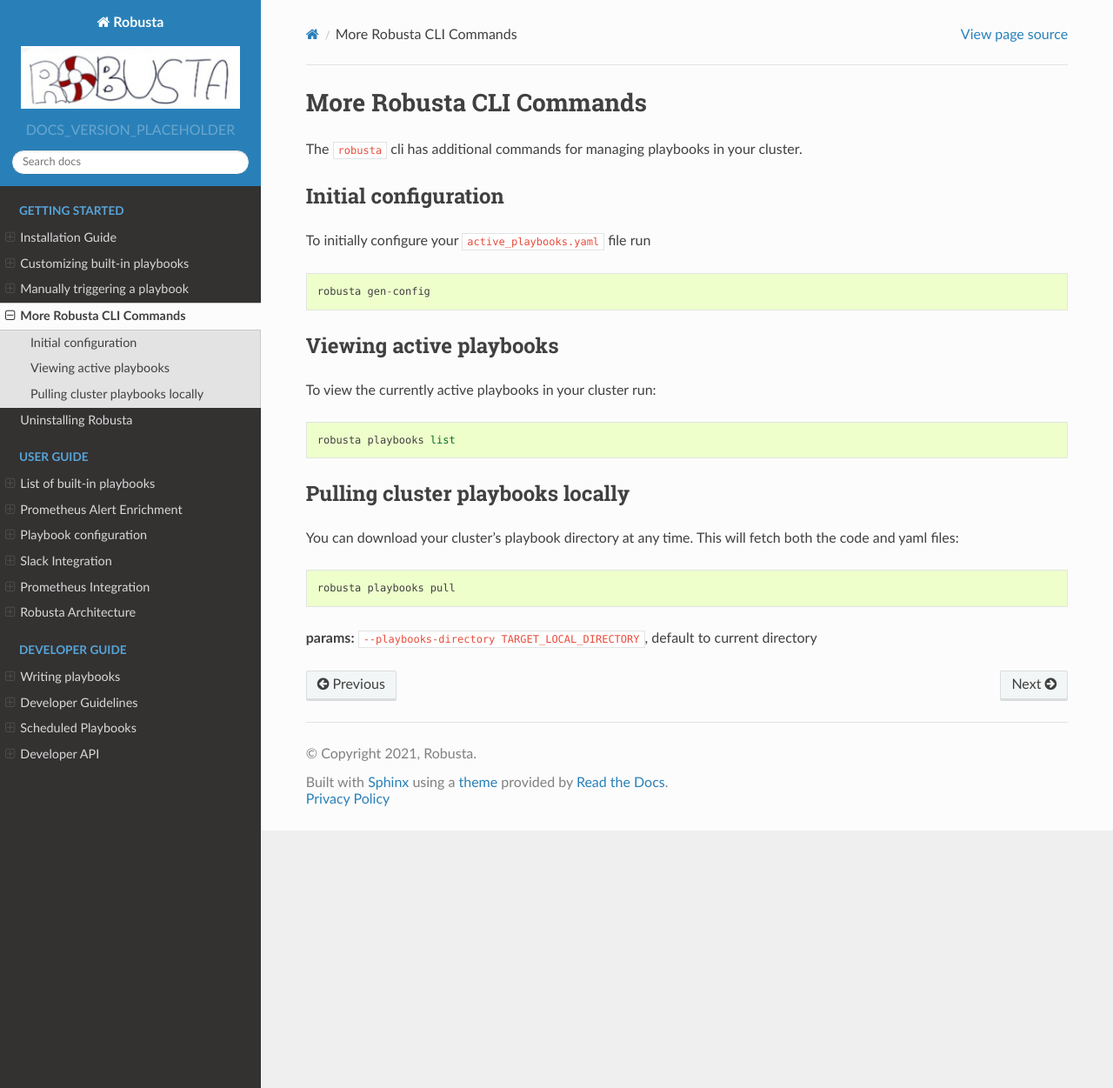
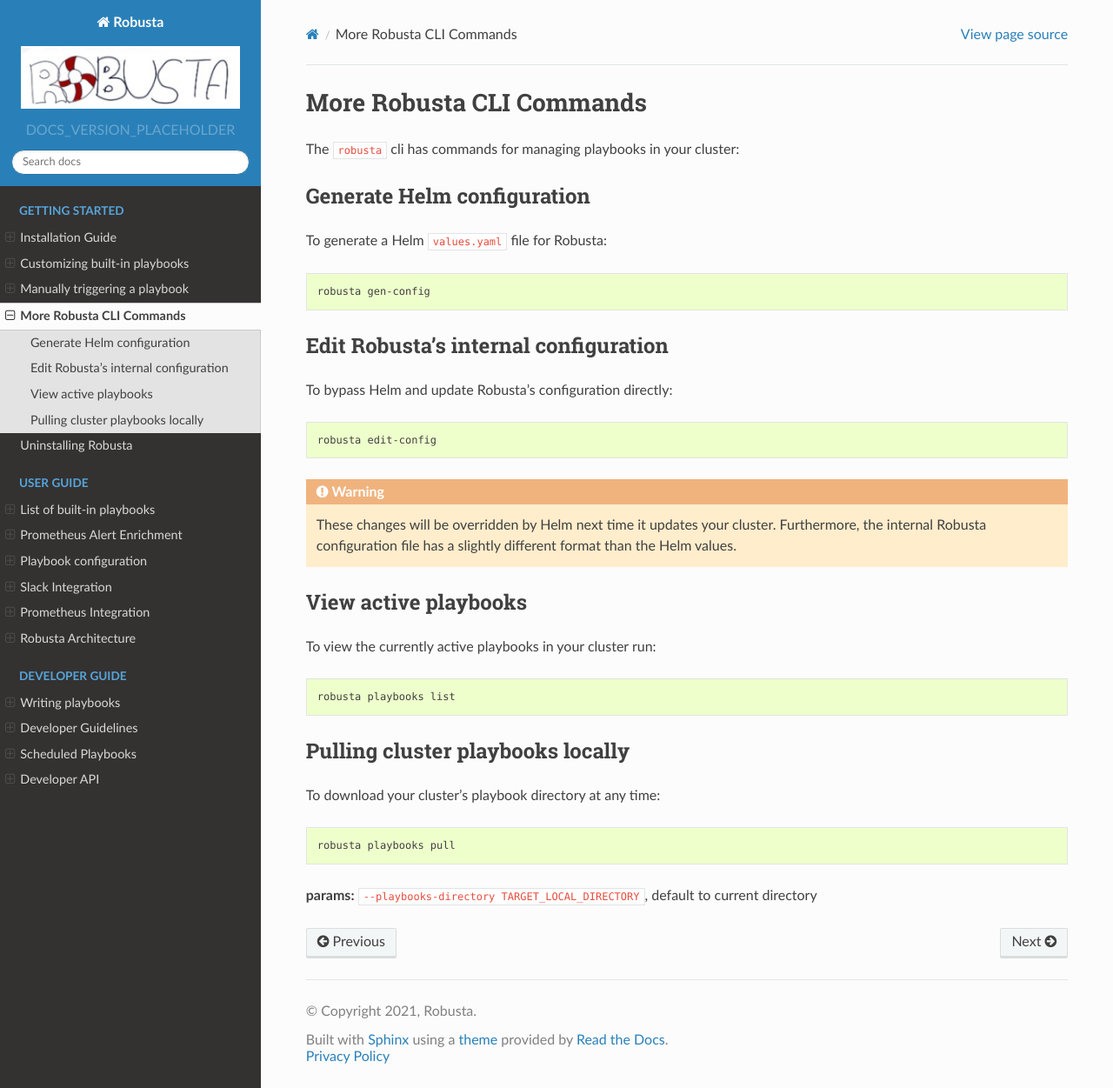
Before and after one commit to robusta-dev/robusta, a Sphinx documentation site: the page built from docs/getting-started/more-commands.rst, in a window 1280 px wide and 1251 px high. Shown: the whole window at 87% size. Built offline with Sphinx 7.4.7 and the Read the Docs theme 2.0.0, drawn with Linux system fonts in a browser that asks for light colours.

Commit message:
update docs

```diff
--- a/docs/getting-started/customization.rst
+++ b/docs/getting-started/customization.rst
@@ -42,4 +42,4 @@
 
 Scaling the deployment triggered a notification.
 
-Try changing the configuration in ``active_playbooks.yaml`` so that Robusta monitors changes to a deployment's image tag too.
+Try changing the configuration in ``values.yaml`` so that Robusta monitors changes to a deployment's image tag too.
--- a/docs/getting-started/more-commands.rst
+++ b/docs/getting-started/more-commands.rst
@@ -1,30 +1,40 @@
 More Robusta CLI Commands
 ##############################
 
-The ``robusta`` cli has additional commands for managing playbooks in your cluster.
+The ``robusta`` cli has commands for managing playbooks in your cluster:
 
-Initial configuration
+Generate Helm configuration
 ------------------------------------------
-To initially configure your ``active_playbooks.yaml`` file run
+To generate a Helm ``values.yaml`` file for Robusta:
 
-.. code-block:: python
+.. code-block:: bash
 
    robusta gen-config
 
+Edit Robusta's internal configuration
+--------------------------------------
 
-Viewing active playbooks
+To bypass Helm and update Robusta's configuration directly:
+
+.. code-block:: bash
+
+   robusta edit-config
+
+.. warning:: These changes will be overridden by Helm next time it updates your cluster. Furthermore, the internal Robusta configuration file has a slightly different format than the Helm values.
+
+View active playbooks
 ------------------------------------------
 To view the currently active playbooks in your cluster run:
 
-.. code-block:: python
+.. code-block:: bash
 
    robusta playbooks list
 
 Pulling cluster playbooks locally
 ------------------------------------------
-You can download your cluster's playbook directory at any time. This will fetch both the code and yaml files:
+To download your cluster's playbook directory at any time:
 
-.. code-block:: python
+.. code-block:: bash
 
    robusta playbooks pull
 
```
